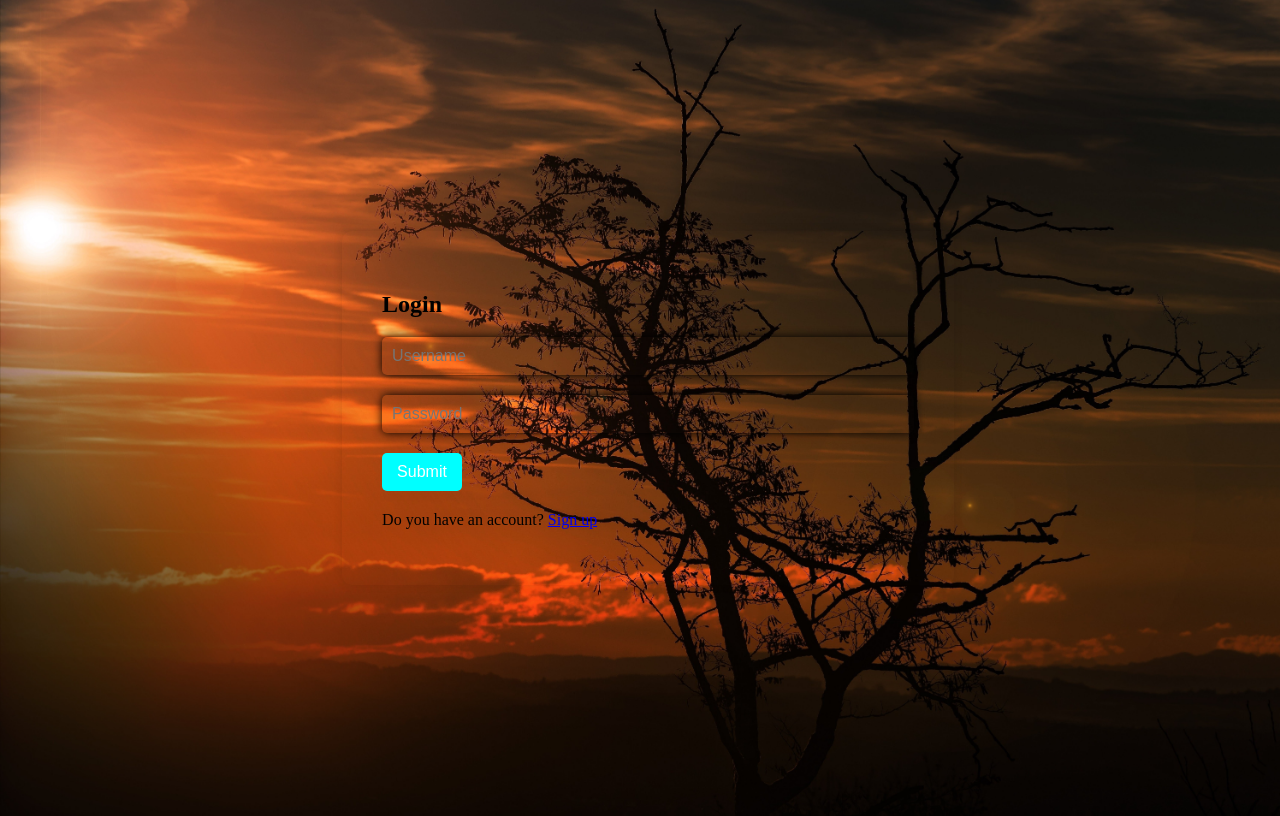
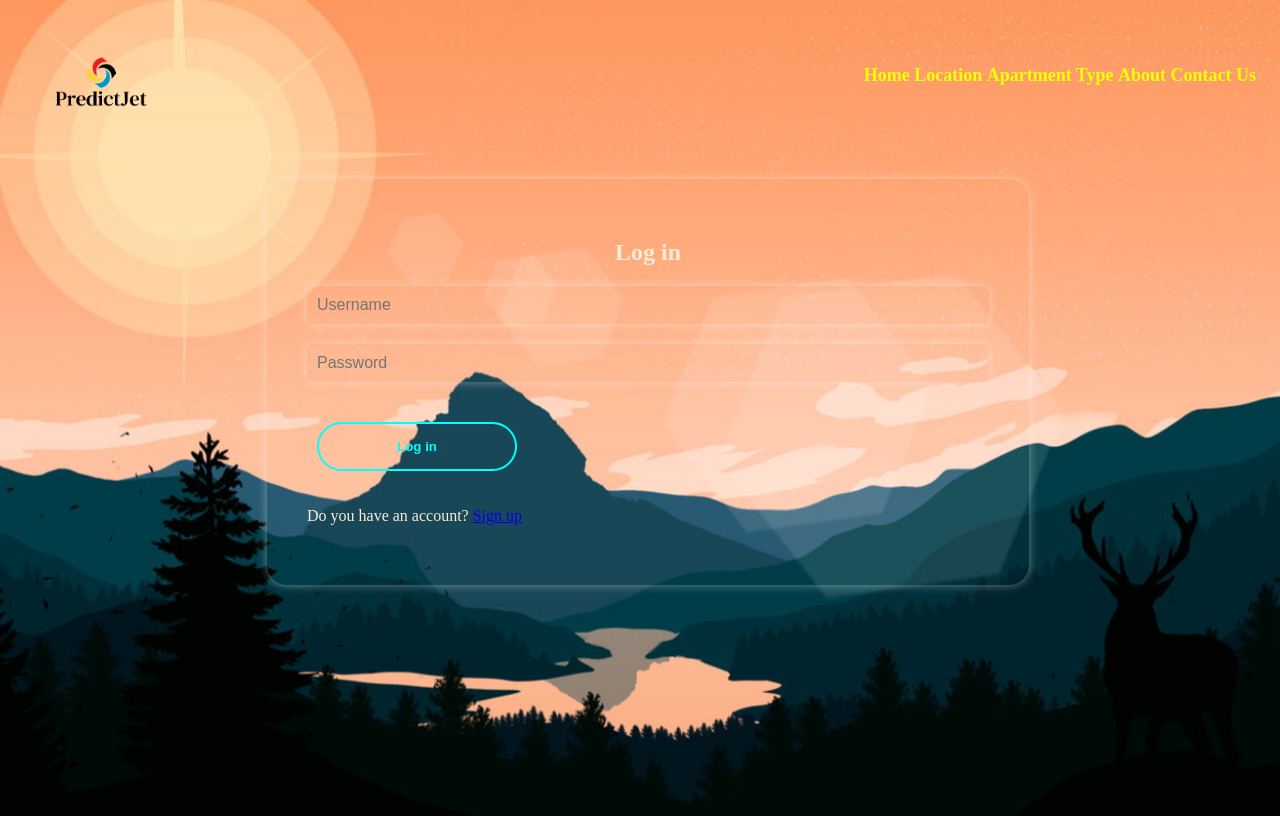
Before and after one commit to sayanhazra2000/Price_Prediction_Model, a PHP site: page /HTML/login.html in a window 1280 px wide. Run offline with PHP 8.4, Linux system fonts and the light colour scheme.

Commit message:
Initial Commit

```diff
--- a/CSS/login.css
+++ b/CSS/login.css
@@ -1,5 +1,5 @@
 body {
-    background: url(../IMAGE/back.jpg);
+    background: url(../IMAGE/login&signup.jpg);
     /*linear-gradient(rgba(3, 3, 3, 0.619),rgba(112, 104, 26, 0.75)),*/
     background-size: cover;
     background-position: center;
@@ -7,20 +7,64 @@ body {
     width: 100%;
     height: 100vh;
 }
+.navbar {
+    width: 95%;
+    margin: auto;
+    padding: 35px 20px;
+    display: flex;
+    align-items: center;
+    font-size: 18px;
+    justify-content: space-between;
+}
+
+.logo {
+    width: 120px;
+    cursor: pointer;
+}
+
+.navbar ul li {
+    list-style: none;
+    display: inline-block;
+    margin: 0px 20 px;
+    position: relative;
+}
+
+.navbar ul li a {
+    text-decoration: none;
+    color: yellow;
+    /* text-transform: uppercase; */
+    font-weight: bold;
+}
+
+.navbar ul li::after {
+    content: '';
+    height: 3px;
+    width: 0;
+    background: cyan;
+    position: absolute;
+    left: 0;
+    bottom: -10px;
+    transition: 0.5s;
+}
+
+.navbar ul li:hover:after {
+    width: 100%;
+}
 
 .container {
     display: flex;
     justify-content: center;
     align-items: center;
-    height: 100vh;
+    height: 60vh;
 }
 
 .form-container {
     background-color: white;
     padding: 40px;
-    border-radius: 10px;
-    box-shadow: 0 0 10px rgba(0, 0, 0, 0.1);
+    border-radius: 20px;
+    box-shadow: 0 0 10px rgba(255, 255, 255, 0.409);
     background: transparent;
+    color: antiquewhite;
 }
 
 form {
@@ -35,12 +79,13 @@ input[type="password"] {
     margin-bottom: 20px;
     border: none;
     border-radius: 5px;
-    box-shadow: 0 0 10px rgb(0, 0, 0);
+    box-shadow: 0 0 10px rgba(255, 255, 255, 0.409);
     font-size: 16px;
     background: transparent;
+    color: white;
 }
 
-button[type="submit"] {
+/* button[type="submit"] {
     width: 15%;
     padding: 10px;
     background-color: cyan;
@@ -49,4 +94,52 @@ button[type="submit"] {
     border: none;
     border-radius: 5px;
     cursor: pointer;
+} */
+button {
+    width: 200px;
+    padding: 15px 0;
+    text-align: center;
+    margin: 20px 10px;
+    border-radius: 25px;
+    font-weight: bold;
+    border: 2px solid cyan;
+    background: transparent;
+    color: cyan;
+    cursor: pointer;
+    position: relative;
+    overflow: hidden;
 }
+.btn {
+    width: 200px;
+    padding: 15px 0;
+    text-align: center;
+    margin: 20px 10px;
+    border-radius: 25px;
+    font-weight: bold;
+    border: 2px solid cyan;
+    background: transparent;
+    color: cyan;
+    cursor: pointer;
+    position: relative;
+    overflow: hidden;
+}
+span {
+    background: cyan;
+    height: 100%;
+    width: 0;
+    border-radius: 25px;
+    position: absolute;
+    left: 0;
+    bottom: 0;
+    z-index: -1;
+    transition: 0.5s;
+}
+
+button:hover span {
+    width: 100%;
+}
+
+button:hover {
+    border: none;
+    color: white;
+}
--- a/HTML/login.html
+++ b/HTML/login.html
@@ -1,40 +1,34 @@
 <html>
   <head>
     <title>Login & Sign Up Page</title>
+    <link rel="icon" href="../IMAGE/logo.png">
     <link rel="stylesheet" type="text/css" href="../CSS/login.css">
   </head>
   <body>
+    <div class="navbar">
+      <img src="../IMAGE/logo.png" class="logo">
+      <!-- <nav>
+        <div class="logo"><h1 class="">L & P Pvt. Ltd.</h1></div>
+        <div class="menu"></div>
+      </nav> -->
+      <ul>
+        <li><a href="#">Home</a></li>
+          <li><a href="#">Location</a></li>
+          <li><a href="#">Apartment Type</a></li>
+          <li><a href="#">About</a></li>
+          <li><a href="#">Contact Us</a></li>
+      </ul>
+    </div>
     <div class="container">
       <div class="form-container">
         <form id="login-form">
-          <h2>Login</h2>
+          <center><h2 class="">Log in</h2></center>
           <input type="text" placeholder="Username" required>
           <input type="password" placeholder="Password" required>
-          <button type="submit">Submit</button>
-        </form>
-        <form id="signup-form" style="display:none;">
-          <h2>Sign Up</h2>
-          <input type="text" placeholder="Username" required>
-          <input type="email" placeholder="Email" required>
-          <input type="password" placeholder="Password" required>
-          <!-- <input type="password" placeholder="Confirm Password" required> -->
-          <button type="submit">Submit</button>
-        </form>
-        <p>Do you have an account? <a href="#" id="signup-link">Sign up</a></p>
+          <button type="submit"><span></span>Log in</button>
+        <p>Do you have an account? <a href="#" id="signup-link"> Sign up</a></p>
       </div>
     </div>
     <script src="../JS/login.js"></script>
   </body>
 </html>
-<!DOCTYPE html>
-<html lang="en">
-<head>
-  <meta charset="UTF-8">
-  <meta http-equiv="X-UA-Compatible" content="IE=edge">
-  <meta name="viewport" content="width=device-width, initial-scale=1.0">
-  <title>Document</title>
-</head>
-<body>
-
-</body>
-</html>
--- a/HTML/signup.html
+++ b/HTML/signup.html
@@ -2,8 +2,10 @@
   <head>
     <title>Login & Sign Up Page</title>
     <link rel="stylesheet" type="text/css" href="../CSS/signup.css">
+    <link rel="icon" href="../IMAGE/logo.png">
   </head>
   <body>
+    <link rel="icon" href="../IMAGE/logo.png">
     <div class="container">
       <div class="form-container">
           <center><h2 class="">Sign Up</h2></center>
@@ -13,7 +15,7 @@
           <input type="email" placeholder="Mobile Number" required>
           <input type="password" placeholder="Password" required>
           <input type="password" placeholder="Confirm Password" required>
-          <button type="submit">Sign up</button>
+          <button type="submit"><span></span> Sign up</button>
           </form>
         <p>Do you have an account? <a href="login.html" id="signup-link">Log in</a></p>
       </div>
```
Also changed, not shown: CSS/overview.css (+9 -5 lines), CSS/signup.css (+51 -3 lines), HTML/overview.html (+18 -11 lines), IMAGE/back.jpg, IMAGE/login&signup.jpg (added).
